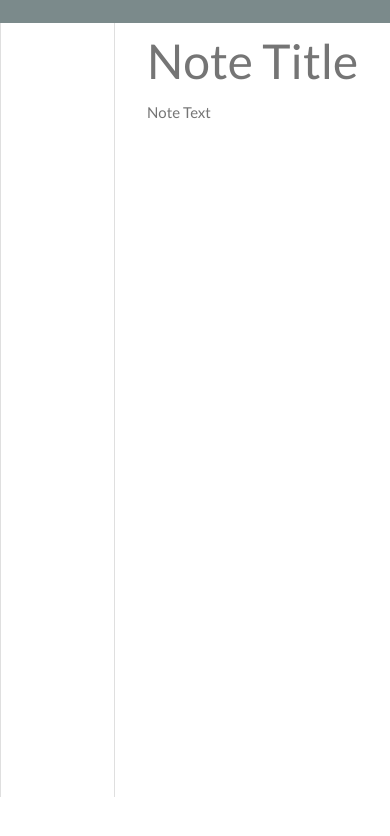
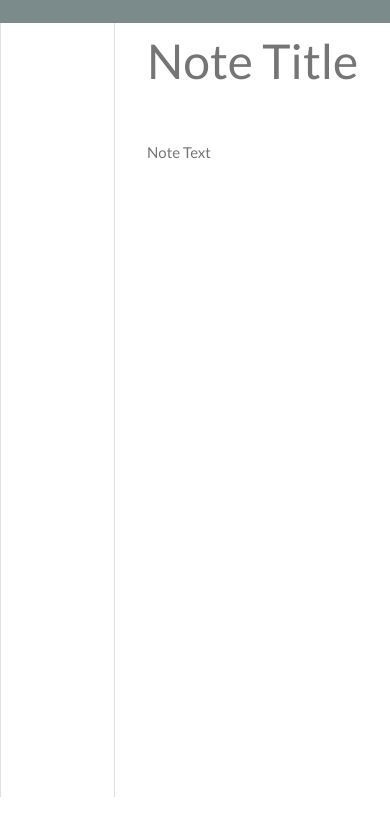
Before and after one commit to asedlackcode/expressNoteTaker, a website: page notes.html in a window 390 px wide. Shown: the part 48-884 px from the top of the page. Before the commit the page ends 850 px from the top, so only its background shows below. Drawn offline with nearby package versions, Linux system fonts and the light colour scheme; no server answers.

Commit message:
added margin

```diff
--- a/public/assets/css/styles.css
+++ b/public/assets/css/styles.css
@@ -68,3 +68,9 @@
   padding: 20px;
   cursor: pointer;
 }
+
+@media only screen and (max-width:760px) {
+  .note-textarea {
+    margin-top: 40px;
+  }
+}
```
